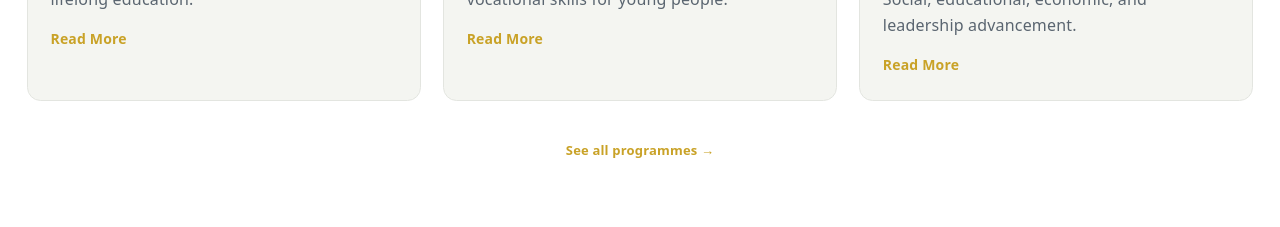
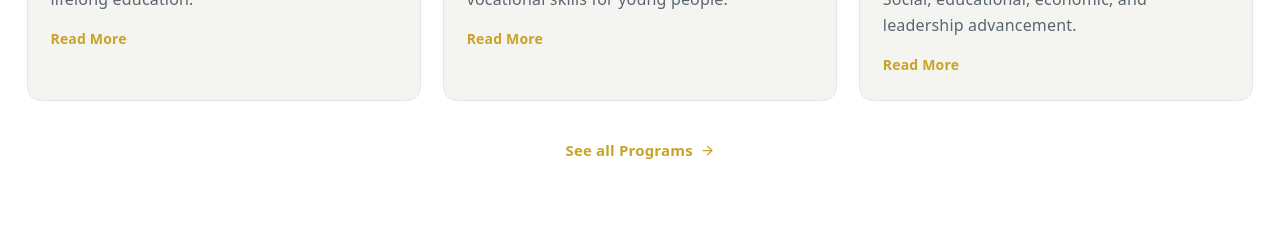
Before and after one commit to InsightCracker/greenway-pathways-web, a React (Vite) app: page / in a window 1280 px wide. Shown: the part 3000-3227 px from the top of the page. Built offline with nearby package versions, Linux system fonts and the light colour scheme; no server answers.

Commit message:
Update Home Page

```diff
--- a/src/pages/Home.jsx
+++ b/src/pages/Home.jsx
@@ -8,6 +8,8 @@ import DonateBanner from '../components/DonateBanner.jsx'
 import PurposeSection from '../components/PurposeSection.jsx'
 import ValuesCarousel from '../components/ValuesCarousel.jsx'
 import NewsSection from '../components/NewsSection.jsx'
+
+import { ArrowRight } from 'lucide-react'
 
 const FEATURED_PROGRAMS = [
   {
@@ -74,9 +76,10 @@ export default function Home() {
     <div className="mt-8 flex justify-center">
       <Link
         to="/programs"
-        className="text-[13px] font-semibold text-[var(--accent)]"
+        className="see-all group inline-flex items-center gap-1.5 text-[15px] font-semibold text-[var(--accent)]"
       >
-        See all programmes →
+        See all Programs
+        <ArrowRight size={15} className="transition-transform duration-300 group-hover:translate-x-1" />
       </Link>
     </div>
   </section>
```
